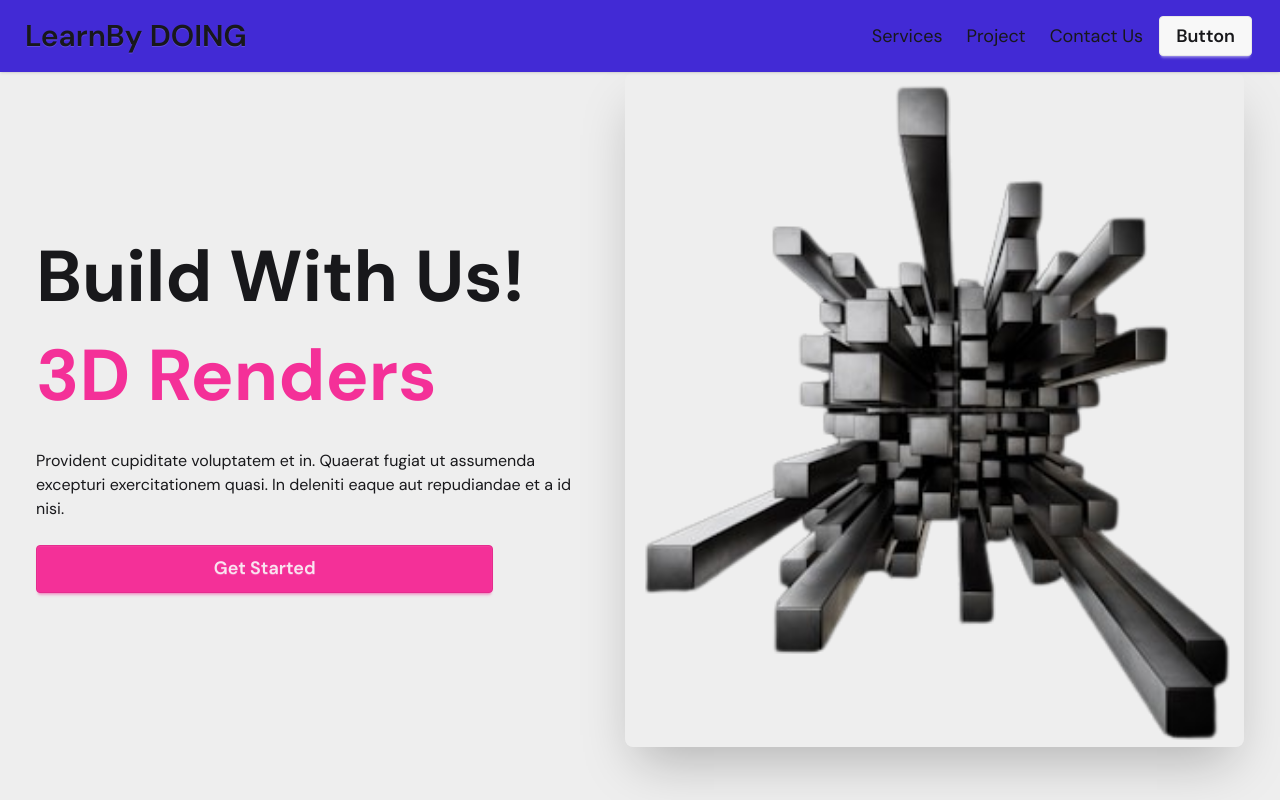
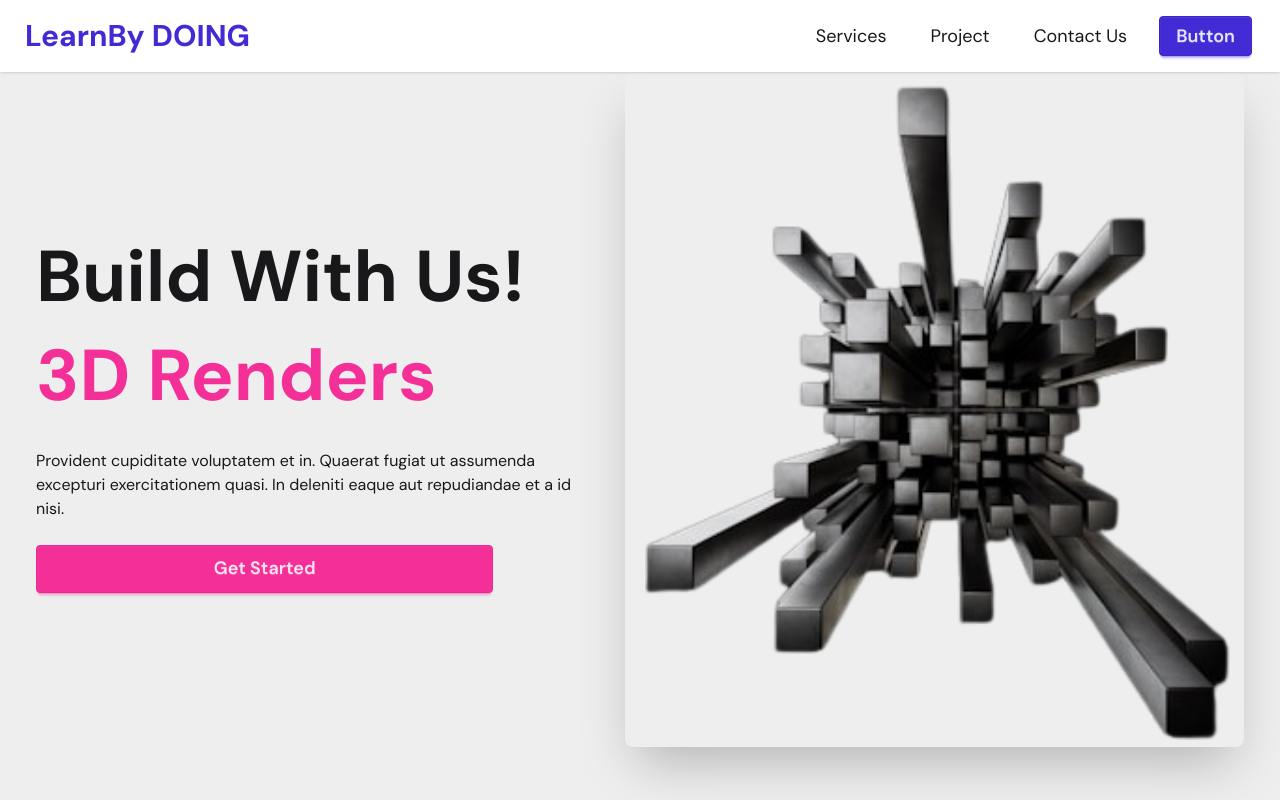
Before and after one commit to Rayfess/reactdaisyNM, a React (Vite) app: page / in a window 1280 px wide. Shown: the top 800 px of the page. Built offline with nearby package versions, Linux system fonts and the light colour scheme.

Commit message:
chore: change theme

```diff
--- a/src/components/Navbar.jsx
+++ b/src/components/Navbar.jsx
@@ -1,6 +1,6 @@
 const Navbar = () => {
   return (
-    <div className="navbar bg-primary fixed py-2 z-50 shadow-sm">
+    <div className="navbar bg-base-100 fixed py-2 z-50 shadow-sm">
       <div className="navbar-start">
         {/* dropdown < 1024 */}
         <div className="dropdown">
@@ -37,10 +37,12 @@ const Navbar = () => {
           </ul>
         </div>
         {/* dropdown < 1024 */}
-        <a className="btn btn-ghost font-semibold text-3xl">LearnBy DOING</a>
+        <a className="btn btn-ghost text-primary font-bold text-3xl">
+          LearnBy DOING
+        </a>
       </div>
       <div className="navbar-end lg:mx-5 hidden lg:flex">
-        <ul className="menu menu-horizontal px-1">
+        <ul className="menu menu-horizontal space-x-5 px-5">
           <li>
             <a className="text-lg">Services</a>
           </li>
@@ -51,7 +53,7 @@ const Navbar = () => {
             <a className="text-lg">Contact Us</a>
           </li>
         </ul>
-        <a className="btn text-lg">Button</a>
+        <a className="btn btn-primary text-lg">Button</a>
       </div>
     </div>
   );
--- a/src/index.css
+++ b/src/index.css
@@ -8,5 +8,5 @@
   }
 }
 @plugin "daisyui" {
-  themes: light --default, dark --prefersdark;
+  themes: light --default, dim --prefersdark;
 }
```
